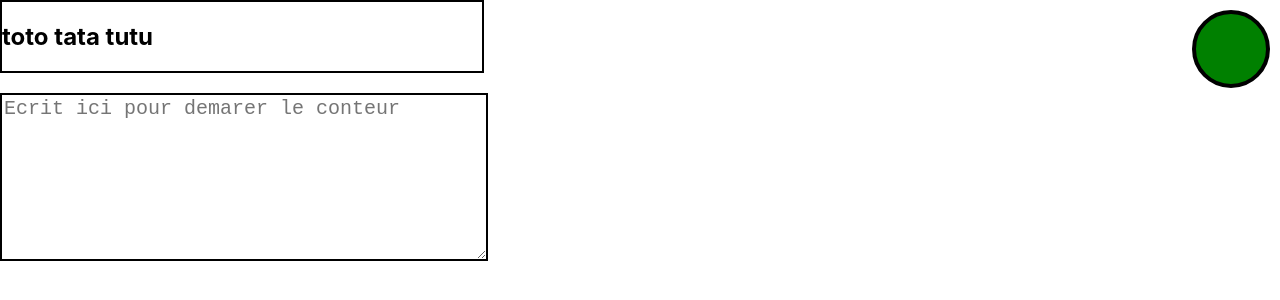
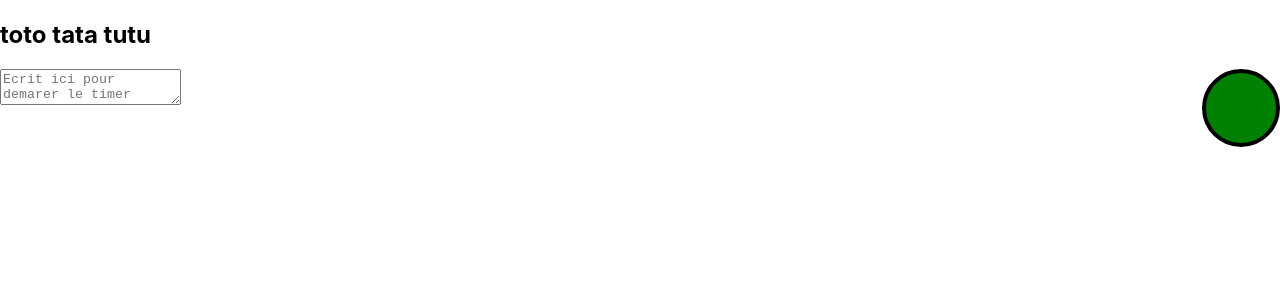
Before and after one commit to cchalop1/TapText, a React (Create React App) app: page / in a window 1280 px wide. Shown: the top 300 px of the page. Built offline with nearby package versions, Linux system fonts and the light colour scheme.

Commit message:
fix: css

```diff
--- a/src/App.css
+++ b/src/App.css
@@ -1,14 +1,7 @@
 .App {
 }
 
-.main {
-  display: flex;
-  flex-direction: column;
-}
-
 .light {
-  margin-top: 10px;
-  margin-right: 10px;
   height: 70px;
   width: 70px;
   position: fixed;
--- a/src/App.tsx
+++ b/src/App.tsx
@@ -4,16 +4,19 @@ import { DisplayText } from './components/DisplayText';
 import { TextEditor } from './components/TextEditor';
 import { Light } from './components/Light';
 
+// interface Time {
+//   time:number;
+//   timeInterval: any;
+// }
+
 const App = () => {
   const [isSameText, setSameText] = useState(true);
 
   return (
     <div className="App">
-      <div className="main">
-        <DisplayText />
-        <Light isSameText={isSameText} />
-        <TextEditor sameText={setSameText} />
-      </div>
+      <DisplayText />
+      <Light isSameText={isSameText} />
+      <TextEditor setSameText={setSameText} />
     </div >
   );
 }
--- a/src/components/TextEditor.tsx
+++ b/src/components/TextEditor.tsx
@@ -3,7 +3,7 @@ import { initialValue } from '../initialValue';
 import '../style/editor.css';
 
 interface Props {
-    sameText: (arg0: boolean) => void
+    setSameText: (arg0: boolean) => void;
 }
 
 export const TextEditor: React.FC<Props> = (props) => {
@@ -21,9 +21,9 @@ export const TextEditor: React.FC<Props> = (props) => {
     }
 
     return (
-        <textarea className='editor' value={value} placeholder='Ecrit ici pour demarer le conteur' onChange={e => {
+        <textarea className='editor' value={value} placeholder='Ecrit ici pour demarer le timer' onChange={e => {
             setValue(e.target.value);
-            props.sameText(compStrWithInitialValue(e));
+            props.setSameText(compStrWithInitialValue(e));
         }} />
     );
 };
--- a/src/style/editor.css
+++ b/src/style/editor.css
@@ -1,4 +1,4 @@
-.editor {
+/* .editor {
     margin-top: 20px;
     width: 60vh;
     height: 20vh;
@@ -9,4 +9,4 @@
 .text {
     border: 2px solid;
     width: 60vh;
-}
+} */
```
Also changed, not shown: src/components/Conter.tsx (deleted, +0 -7 lines).
